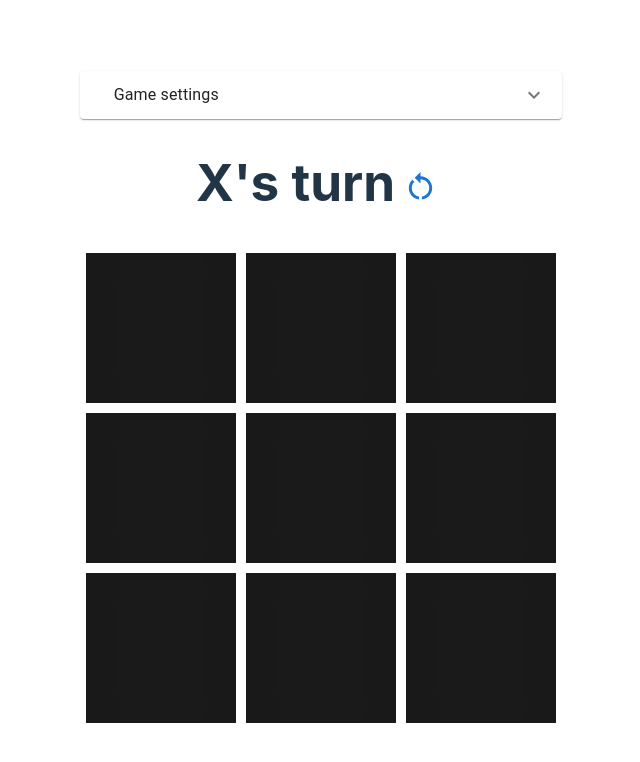
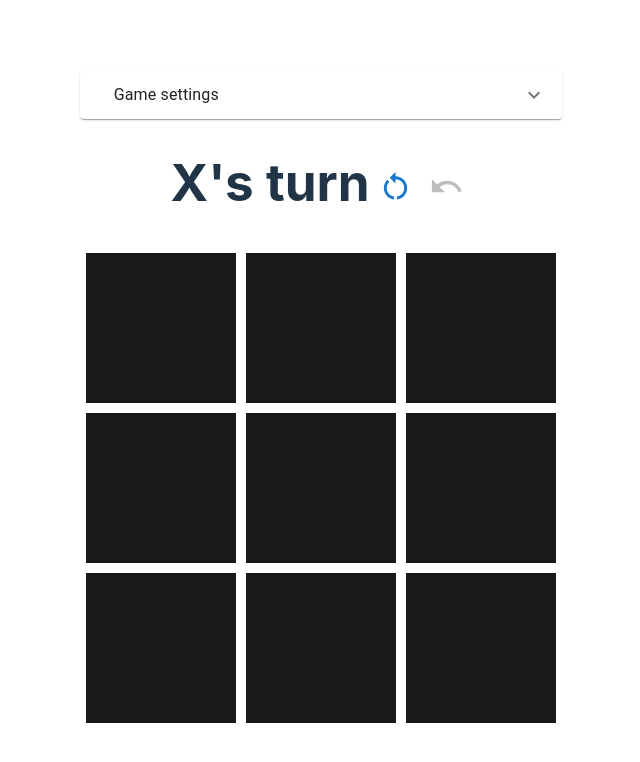
Before and after one commit to alijdens/three-tac-toe, a React (Vite) app in the folder ui/: page / in a window 1280 px wide. Shown: the top 762 px of the page, without its empty margins (319-959 px from the left). Built offline with nearby package versions, Linux system fonts and the light colour scheme.

Commit message:
Add history and button to undo the last play

```diff
--- a/ui/src/Game.tsx
+++ b/ui/src/Game.tsx
@@ -1,15 +1,16 @@
 import { useEffect, useState } from 'react'
-import { useGameStateReducer, SquarePos, isOccupied, initialState, Action } from './state'
+import { useGameStateReducer, SquarePos, isOccupied, Action, GameState } from './state'
 import './Game.css'
 import Board from './Board'
 import { selectMove, rankNextMoves, isAiTurn } from './AI'
-import { DEFAULT_SETTINGS, SettingsMenu } from './settings'
+import { DEFAULT_SETTINGS, SettingsMenu, Settings } from './settings'
 import { CircularProgress, IconButton, Tooltip } from '@mui/material'
 import RestartAltIcon from '@mui/icons-material/RestartAlt'
+import UndoIcon from '@mui/icons-material/Undo';
 
 
 function Game() {
-    const [state, updateState] = useGameStateReducer(initialState())
+    const [state, updateState] = useGameStateReducer()
     const [settings, setSettings] = useState(DEFAULT_SETTINGS)
 
     const onSquareClick = (id: SquarePos) => {
@@ -44,6 +45,7 @@ function Game() {
         <h1>
             {title}
             <RestartGameButton updateState={updateState} />
+            <UndoButton state={state} updateState={updateState} settings={settings} />
             {isAiTurn(state, settings.aiPlayer) && !state.winner ? <CircularProgress /> : <></>}
         </h1>
         <Board
@@ -69,4 +71,22 @@ function RestartGameButton({ updateState }: RestartGameButtonProps) {
     </>
 }
 
+type UndoButtonProps = {
+    state: GameState,
+    updateState: React.Dispatch<Action>,
+    settings: Settings,
+}
+function UndoButton({ state, updateState, settings }: UndoButtonProps) {
+    // if we are playing against the AI we need to skip the AI's last move
+    const offset = settings.aiPlayer ? 2 : 1
+    const canUndo = !isAiTurn(state, settings.aiPlayer) && state.history.length >= offset
+    return <>
+        <Tooltip title='Undo last move'>
+            <IconButton disabled={!canUndo} color='primary' onClick={() => updateState({type: 'undo', 'offset': offset})}>
+                <UndoIcon fontSize='large' />
+            </IconButton>
+        </Tooltip>
+    </>
+}
+
 export default Game
--- a/ui/src/settings.tsx
+++ b/ui/src/settings.tsx
@@ -4,7 +4,7 @@ import { Accordion, AccordionDetails, AccordionSummary, FormControl, FormControl
 import { useState } from "react"
 
 
-type Settings = {
+export type Settings = {
     // defines which player will be the AI or null to make human VS human
     aiPlayer: Player | null
 
--- a/ui/src/state.tsx
+++ b/ui/src/state.tsx
@@ -1,4 +1,5 @@
 import { useReducer } from 'react';
+import { decodeBoard, encodeBoard } from './utils';
 
 export enum Player {
     X = 'X',
@@ -16,6 +17,9 @@ export type GameState = {
     OMoves: Array<SquarePos>
 
     winner: Player | null
+
+    // stack of (encoded) past game states
+    history: number[]
 }
 
 export type SetPlayAction = {
@@ -23,18 +27,23 @@ export type SetPlayAction = {
     position: SquarePos,
 }
 
+export type UndoGameAction = {
+    type: 'undo',
+    offset: number,
+}
+
 export type ResetGameAction = {
     type: 'reset',
 }
 
-export type Action = SetPlayAction | ResetGameAction
+export type Action = SetPlayAction | ResetGameAction | UndoGameAction
 
 export function initialState(): GameState {
-    return { xNext: true, XMoves: [], OMoves: [], winner: null }
+    return { xNext: true, XMoves: [], OMoves: [], winner: null, history: [] }
 }
 
-export function useGameStateReducer(state: GameState) {
-    return useReducer(gameStateReducer, state)
+export function useGameStateReducer() {
+    return useReducer(gameStateReducer, null, initialState)
 }
 
 export function gameStateReducer(state: GameState, action: Action): GameState {
@@ -45,6 +54,7 @@ export function gameStateReducer(state: GameState, action: Action): GameState {
                 'XMoves': [...state.XMoves],
                 'OMoves': [...state.OMoves],
                 'winner': null,
+                'history': [...state.history],
             }
             const moves = state.xNext ? newState.XMoves : newState.OMoves
             moves.push(action.position)
@@ -52,7 +62,23 @@ export function gameStateReducer(state: GameState, action: Action): GameState {
                 moves.shift()
             }
             newState['winner'] = winner(newState)
+            // store the old state in the history
+            newState.history.push(encodeBoard(state))
             return newState
+        }
+
+        case 'undo': {
+            if (state.history.length < action.offset) {
+                throw new Error("Now enough moves to rollback")
+            }
+            if (action.offset <= 0) {
+                throw new Error('Offset must be positive')
+            }
+            const end = state.history.length - action.offset + 1
+            const history = state.history.slice(0, end)
+            const oldState = decodeBoard(history.pop() as number)
+            oldState.history = history
+            return oldState
         }
 
         case 'reset': {
--- a/ui/src/utils.tsx
+++ b/ui/src/utils.tsx
@@ -64,6 +64,7 @@ export function decodeBoard(code: number): GameState {
         'OMoves': OMoves,
         'xNext': xNext,
         'winner': null,
+        'history': [],
     }
     state.winner = winner(state)
     return state
```
